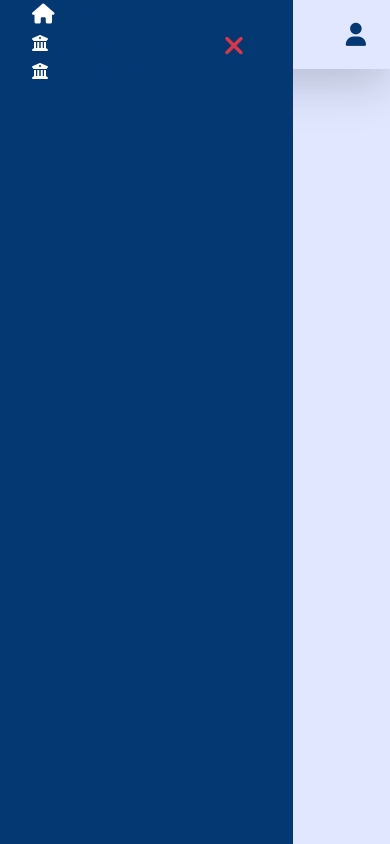
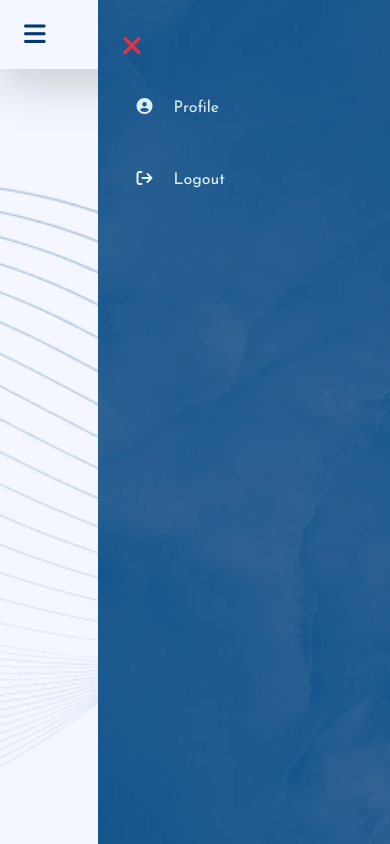
Before and after one commit to BashBuilder/Bootstrap-UI-design, a plain HTML site: page index.html in a window 390 px wide. Both pictures are taken after a click on the button 355 px from the left and 34 px from the top of the page. Drawn offline with Linux system fonts and the light colour scheme.

Commit message:
navbar update

```diff
--- a/css/index.scss
+++ b/css/index.scss
@@ -2,12 +2,14 @@
 @import url("https://fonts.googleapis.com/css2?family=Poppins:wght@100;200;300;400;500;600;700;800;900&display=swap");
 @import url("https://fonts.googleapis.com/css2?family=Nunito+Sans:opsz,wght@6..12,300;6..12,400;6..12,500;6..12,600;6..12,700&family=Roboto:ital,wght@0,300;0,400;0,500;0,700;0,900;1,400;1,500;1,700&display=swap");
 
+@import url("https://fonts.googleapis.com/css2?family=Josefin+Sans:wght@300;400;500;700&display=swap");
+
 :root {
   /* colors  */
   --primary-main: #043873;
-  --background-main: rgb(224 231 255);
-  --background-secondary: rgb(191 219 254);
-  --primary-medium: rgb(79 70 229);
+  --background-main: rgb(244, 247, 255);
+  --secondary-color: rgb(191 219 254);
+  --primary-medium: rgb(19, 16, 73);
 
   --text-slate-800: rgb(30 41 59);
   --text-slate-600: rgb(71 85 105);
@@ -18,12 +20,12 @@
   --radius: 0.25rem;
   --light-shadow: 0 5px 15px rgba(0, 0, 0, 0.1);
   --dark-shadow: 0 5px 15px rgba(0, 0, 0, 0.2);
-  --max-width: 1170px;
+  --max-width: 1440px;
   --fixed-width: 620px;
 }
 
 * {
-  font-family: "Poppins", sans-serif;
+  font-family: "Josefin Sans", sans-serif;
 }
 /*
 ===============
@@ -36,6 +38,10 @@ Global Styles
   margin: 0;
   padding: 0;
   box-sizing: border-box;
+}
+main {
+  max-width: var(--max-width);
+  margin: auto;
 }
 body {
   font-family: "Poppins", sans-serif;
@@ -124,22 +130,36 @@ button {
   color: white;
 }
 .secondary-background-dark {
+  color: var(--secondary-color);
   background-color: var(--primary-main);
 }
 
+.logo {
+  max-height: 1.7rem;
+}
+.background-canvas {
+  width: 100%;
+  height: 100%;
+  object-fit: cover;
+  z-index: -1;
+  // opacity: 0.1;
+}
 .sidebar {
-  position: absolute;
-  top: 0;
   left: -100%;
-  transition: var(--transition);
+}
+.sidebar2 {
+  right: -100%;
 }
 .sidebar-open {
   left: 0;
 }
+.sidebar2-open {
+  right: 0;
+}
+
 .navigation-link {
   font-size: 1.2rem;
-  font-weight: 600;
-  color: var(--text-slate-600);
+  color: var(--primary-medium);
   transition: var(--transition);
   &:hover {
     color: var(--primary-main);
@@ -150,7 +170,20 @@ button {
   position: absolute;
   top: 2rem;
   right: 3rem;
-  &:hover {
-    animation: rotateFull 1s ease-in-out;
+}
+.fa-times-btn2 {
+  position: absolute;
+  top: 2rem;
+  left: 1.5rem;
+}
+aside {
+  top: 0;
+  transition: var(--transition);
+  max-width: 25rem;
+  min-height: 43.75rem;
+  ul {
+    padding-left: 10vw;
+    padding-top: 6rem;
+    gap: 3rem;
   }
 }
--- a/index.html
+++ b/index.html
@@ -18,13 +18,18 @@
     <main>
       <header class="position-relative vh-100 overflow-x-hidden">
         <!-- background Image  -->
+        <img
+          src="img/spring1.png"
+          alt="element"
+          class="position-absolute background-canvas"
+        />
         <!-- <img
-          src="img/element.png"
+          src="img/side.jpg"
           alt="element"
-          class="background-canvas opacity-50"
+          class="position-absolute background-canvas opacity-25"
         /> -->
         <nav
-          class="d-flex px-4 px-md-5 py-2 py-sm-3 gap-5 align-items-center justify-content-between shadow-lg"
+          class="d-flex px-4 px-md-5 py-2 gap-2 align-items-center justify-content-between shadow-lg"
         >
           <button
             class="d-inline-grid d-md-none py-2 fa-bars-btn"
@@ -37,7 +42,9 @@
           </button>
           <div class="d-flex gap-2 align-items-center">
             <img src="img/logoHolder.png" alt="logo" class="logo img-fluid" />
-            <h3 class="pt-3 primary-text-color"><b>BASH</b></h3>
+            <h3 class="pt-3 primary-text-color">
+              <b>BASH</b>
+            </h3>
           </div>
           <ul
             class="d-none p-0 d-md-flex flex-grow-1 my-auto align-items-center justify-content-around text-white w-75 mx-auto"
@@ -51,43 +58,78 @@
           </ul>
           <button
             class="d-flex gap-2 align-items-center justify-content-center"
+            id="open-sidebar-2"
           >
             <span
               class="d-none d-md-inline h5 fw-normal mt-2 primary-text-color"
               >Timmy</span
             >
             <i
-              class="fa fa-user fs-3 primary-text-color"
+              class="fa fa-user fs-4 primary-text-color"
               aria-hidden="true"
             ></i>
           </button>
         </nav>
 
-        <!-- The side bar -->
+        <!-- sidebar1 -->
         <aside
-          class="d-md-none w-75 secondary-background-dark vh-100 sidebar sidebar-open"
+          class="d-md-none position-absolute w-75 secondary-background-dark vh-100 overflow-hidden sidebar"
           id="sidebar"
         >
+          <img
+            src="img/side.jpg"
+            alt="background"
+            class="opacity-25 position-absolute"
+          />
           <button class="fa-times-btn" id="close-sidebar">
             <i class="fa fa-times fs-1 text-danger" aria-hidden="true"> </i>
           </button>
-          <ul class="d-flex flex-column">
+          <ul class="d-flex flex-column z-2 vh-100 sidebar-list">
             <li>
               <a href="#">
-                <i class="fa fs-5 fa-home" aria-hidden="true"></i>
-                <span class="h3 primary-text-color fw-normal">Home</span>
+                <i class="fa fa-home" aria-hidden="true"></i>
+                <span class="h6 fw-normal ps-3">Home</span>
               </a>
             </li>
             <li>
               <a href="#">
                 <i class="fa fa-institution" aria-hidden="true"></i>
-                <span class="h3 primary-text-color fw-normal">Environment</span>
+                <span class="h6 fw-normal ps-3">Environment</span>
               </a>
             </li>
             <li>
               <a href="#">
-                <i class="fa fa-institution" aria-hidden="true"></i>
-                <span class="h3 primary-text-color fw-normal">Instanes</span>
+                <i class="fa fa-clipboard" aria-hidden="true"></i>
+                <span class="h6 fw-normal ps-3">Instanes</span>
+              </a>
+            </li>
+          </ul>
+        </aside>
+
+        <!-- sidebar 2 -->
+        <aside
+          class="d-md-none position-absolute w-75 secondary-background-dark vh-100 overflow-hidden sidebar2"
+          id="sidebar2"
+        >
+          <img
+            src="img/side.jpg"
+            alt="background"
+            class="opacity-25 position-absolute"
+          />
+          <button class="fa-times-btn2" id="close-sidebar-2">
+            <i class="fa fa-times fs-1 text-danger" aria-hidden="true"> </i>
+          </button>
+          <ul class="d-flex flex-column z-2 vh-100 sidebar-list">
+            <li>
+              <a href="#">
+                <i class="fa fa-user-circle" aria-hidden="true"></i>
+                <span class="h6 fw-normal ps-3">Profile</span>
+              </a>
+            </li>
+            <li>
+              <a href="#">
+                <i class="fa fa-sign-out" aria-hidden="true"></i>
+                <span class="h6 fw-normal ps-3">Logout</span>
               </a>
             </li>
           </ul>
--- a/js/index.js
+++ b/js/index.js
@@ -1,6 +1,9 @@
 const sidebar = document.getElementById("sidebar");
 const openSidebar = document.getElementById("open-sidebar");
 const closeSidebar = document.getElementById("close-sidebar");
+const sidebar2 = document.getElementById("sidebar2");
+const openSidebar2 = document.getElementById("open-sidebar-2");
+const closeSidebar2 = document.getElementById("close-sidebar-2");
 
 openSidebar.addEventListener("click", () => {
   sidebar.classList.add("sidebar-open");
@@ -12,3 +15,12 @@ closeSidebar.addEventListener("click", () => {
   openSidebar.classList.add("animation-rotate");
   closeSidebar.classList.remove("animation-rotate");
 });
+openSidebar2.addEventListener("click", () => {
+  sidebar2.classList.add("sidebar2-open");
+  closeSidebar2.classList.add("animation-rotate");
+});
+
+closeSidebar2.addEventListener("click", () => {
+  sidebar2.classList.remove("sidebar2-open");
+  closeSidebar2.classList.remove("animation-rotate");
+});
```
Also changed, not shown: css/index.css, img/side.jpg (added), img/spring.png (added), img/spring1.png (added), 1 other file.
